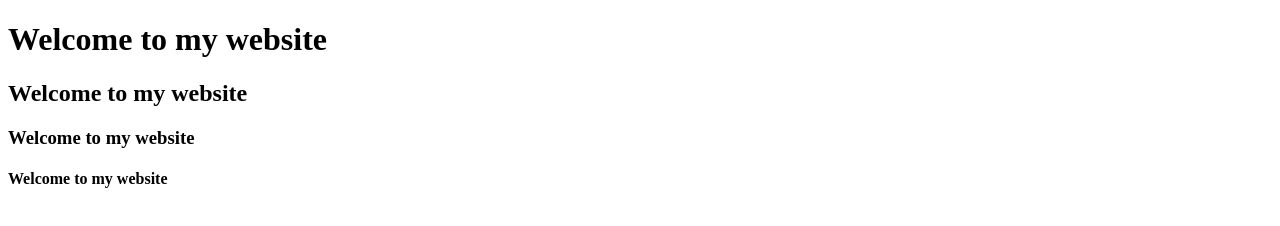
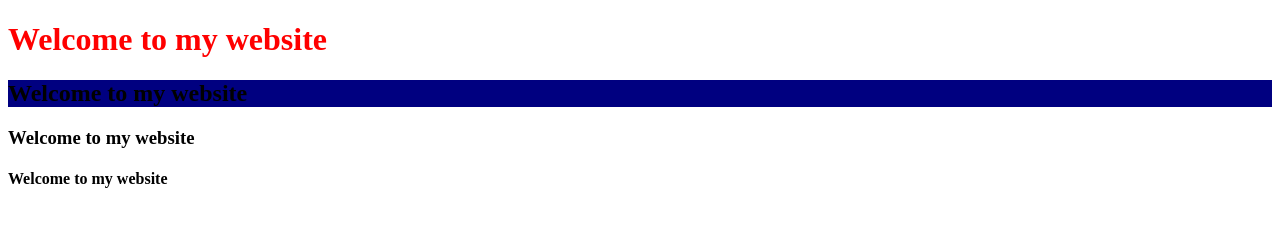
Before and after one commit to AnamulHoqueSagar/my-third-repo, a plain HTML site: page index.html in a window 1280 px wide. Drawn offline with Linux system fonts and the light colour scheme.

Commit message:
added color

```diff
--- a/index.html
+++ b/index.html
@@ -5,6 +5,7 @@
     <meta http-equiv="X-UA-Compatible" content="IE=edge">
     <meta name="viewport" content="width=device-width, initial-scale=1.0">
     <title>my third github  repo</title>
+    <link rel="stylesheet" href="style.css">
 </head>
 <body>
     <h1>Welcome to my website</h1>
--- /dev/null
+++ b/style.css
@@ -0,0 +1,6 @@
+h1{
+    color: red;
+}
+h2{
+    background-color: navy;
+}
```
